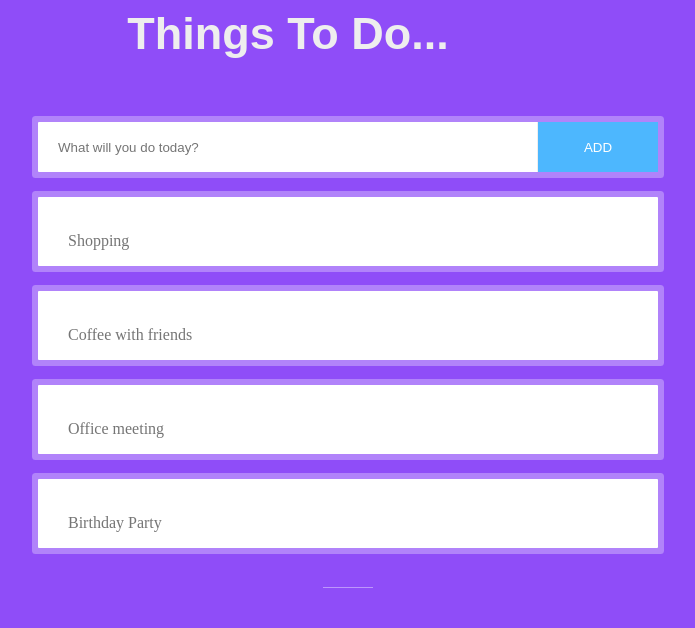
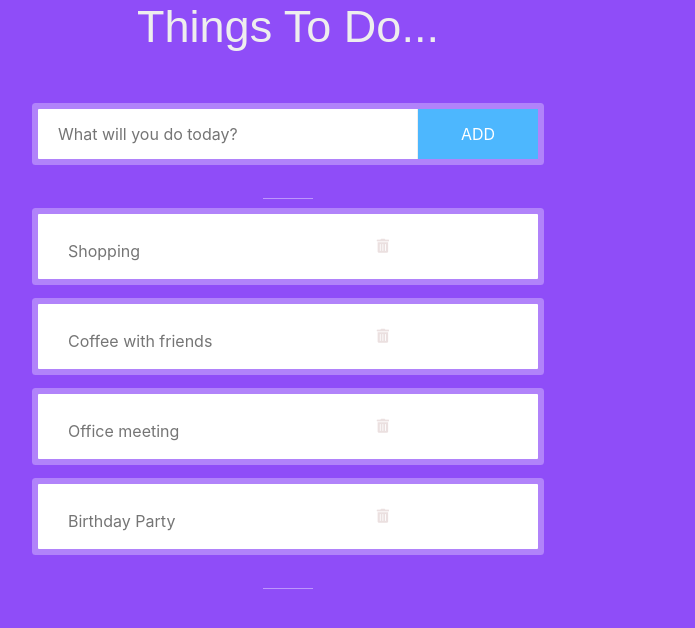
Before and after one commit to DeeAnnEye/python-django-todo, a Django app: page /todo/tasks/ in a window 1280 px wide. Shown: the top 628 px of the page, without its empty margins (352-1047 px from the left). Run offline with Django 3.2, Linux system fonts and the light colour scheme; data comes from the database, SQL or seed files in the repository; some libraries are stand-ins or nearby versions.

Commit message:
Modify tasks template

```diff
--- a/todo/static/css/style.css
+++ b/todo/static/css/style.css
@@ -68,7 +68,7 @@ body {
 
 .main-todo-input-wrap {
     max-width: 500px;
-    margin: 20px auto;
+    margin: 30px auto;
     position: relative
 }
 
@@ -107,11 +107,11 @@ body {
 
 .remove {
     float: right;
-    color: #757575 !important;
-    font-size: 14px
+    color: #ebe0e0 !important;
+    font-size: 14px;
 }
 
-#list-items {
+ #list-items {
     padding-left: 20px;
     /* padding-top: 15px */
 }
@@ -133,7 +133,7 @@ ul {
 
 .todo-listing {
     padding: 0px 29px 0 0;
-    margin-top: 35px !important
+    margin-top: 25px !important
 }
 
 h2 {
--- a/todo/templates/todo/tasks.html
+++ b/todo/templates/todo/tasks.html
@@ -12,7 +12,10 @@
 <html>
   {% load static %}
   <head>
-    <link rel="stylesheet" href="{%  static  'css/style.css'  %}" />
+    <link rel="stylesheet" href="https://cdnjs.cloudflare.com/ajax/libs/font-awesome/5.15.3/css/all.min.css" integrity="sha512-iBBXm8fW90+nuLcSKlbmrPcLa0OT92xO1BIsZ+ywDWZCvqsWgccV3gFoRBv0z+8dLJgyAHIhR35VZc2oM/gI1w==" crossorigin="anonymous" />
+    <link rel="stylesheet" href="https://maxcdn.bootstrapcdn.com/bootstrap/4.0.0/css/bootstrap.min.css" integrity="sha384-Gn5384xqQ1aoWXA+058RXPxPg6fy4IWvTNh0E263XmFcJlSAwiGgFAW/dAiS6JXm" crossorigin="anonymous">
+    <link rel="stylesheet" href="{%  static  'css/style.css'  %}" >
+
     <title>Todo App</title>
   </head>
   <div class="row">
@@ -34,17 +37,19 @@
   </div>
   <div class="row">
     <div class="col-md-12">
+      {% if todo_list %}
       <div class="main-todo-input-wrap">
-        {% if todo_list %} {% for task in todo_list %}
+        {% for task in todo_list %}
         <div class="main-todo-input fl-wrap">
           <ul id="list-items">
             <div class="todo-listing">
-              <li class="todo-text">{{ task.task_text }}</li>
+              <li class="todo-text">{{ task.task_text }} <i class="fas fa-trash-alt remove"></i></li>
             </div>
           </ul>
         </div>
-          {% endfor %} {% endif %}
+          {% endfor %}
       </div>
+      {% endif %}
     </div>
   </div>
 </html>
```
